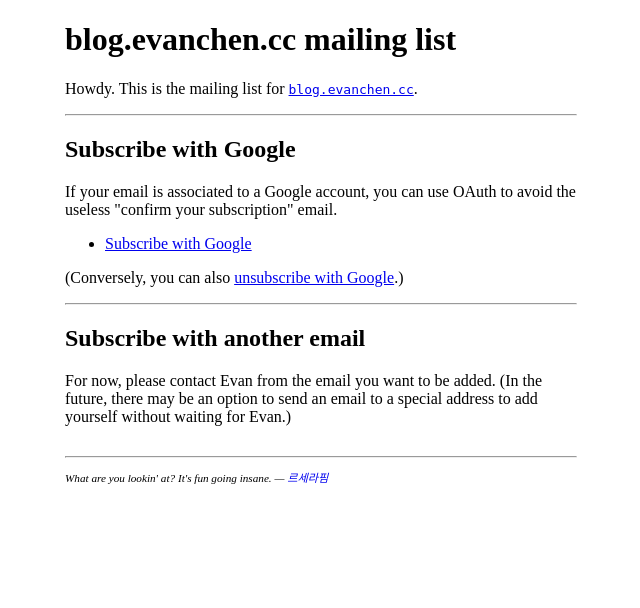
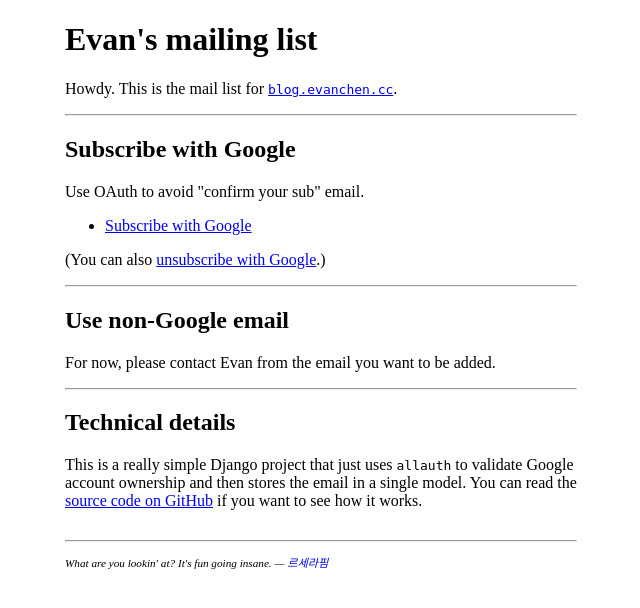
Before and after one commit to vEnhance/subscribe.evanchen.cc, a Django app: page / in a window 1280 px wide. Shown: the top 608 px of the page, without its empty margins (319-959 px from the left). Run offline with Django 5.2, Linux system fonts and the light colour scheme.

Commit message:
polish: more succinct landing page

```diff
--- a/mailing/templates/mailing/base.html
+++ b/mailing/templates/mailing/base.html
@@ -5,7 +5,7 @@
         <meta name="viewport" content="width=device-width, initial-scale=1" />
         <meta name="description" content="Mailing list server for blog.evanchen.cc">
         <meta name="keywords" content="evan chen, blog, mailing list">
-        <title>{{ page_title|default:"Mailing list for blog.evanchen.cc" }}</title>
+        <title>{{ page_title|default:"Evan's mailing list" }}</title>
         <style type="text/css">
             main {
                 max-width: 512px;
--- a/mailing/templates/mailing/index.html
+++ b/mailing/templates/mailing/index.html
@@ -13,28 +13,31 @@
 {% block content %}
     <p>
         Howdy.
-        This is the mailing list for <a href="https://blog.evanchen.cc/"><code>blog.evanchen.cc</code></a>.
+        This is the mail list for <a href="https://blog.evanchen.cc/"><code>blog.evanchen.cc</code></a>.
     </p>
     <hr />
     <h2>Subscribe with Google</h2>
-    <p>
-        If your email is associated to a Google account,
-        you can use OAuth to avoid the useless "confirm your subscription" email.
-    </p>
+    <p>Use OAuth to avoid "confirm your sub" email.</p>
     <ul>
         <li>
             <a href="{% url 'google_login' %}?next={% url 'oauth_subscribe' %}">Subscribe with Google</a>
         </li>
     </ul>
     <p>
-        (Conversely, you can also <a href="{% url 'google_login' %}?next={% url 'oauth_unsubscribe' %}">unsubscribe with Google</a>.)
+        (You can also <a href="{% url 'google_login' %}?next={% url 'oauth_unsubscribe' %}">unsubscribe with Google</a>.)
     </p>
     <hr />
-    <h2>Subscribe with another email</h2>
+    <h2>Use non-Google email</h2>
+    <p>For now, please contact Evan from the email you want to be added.</p>
+    <hr />
+    <h2>Technical details</h2>
     <p>
-        For now, please contact Evan from the email you want to be added.
-        (In the future, there may be an option to send an email
-        to a special address to add yourself without waiting for Evan.)
+        This is a really simple Django project that just uses
+        <code>allauth</code> to validate Google account ownership
+        and then stores the email in a single model.
+        You can read the
+        <a href="https://github.com/vEnhance/subscribe.evanchen.cc">source code on GitHub</a>
+        if you want to see how it works.
     </p>
 {% endblock content %}
 {% block back_link %}
--- a/mailing/views.py
+++ b/mailing/views.py
@@ -17,9 +17,7 @@ _CONFIRM_TITLES = {
 
 
 def index(request):
-    return render(
-        request, "mailing/index.html", {"page_title": "blog.evanchen.cc mailing list"}
-    )
+    return render(request, "mailing/index.html", {"page_title": "Evan's mailing list"})
 
 
 def unsubscribe_by_token(request, token):
```
